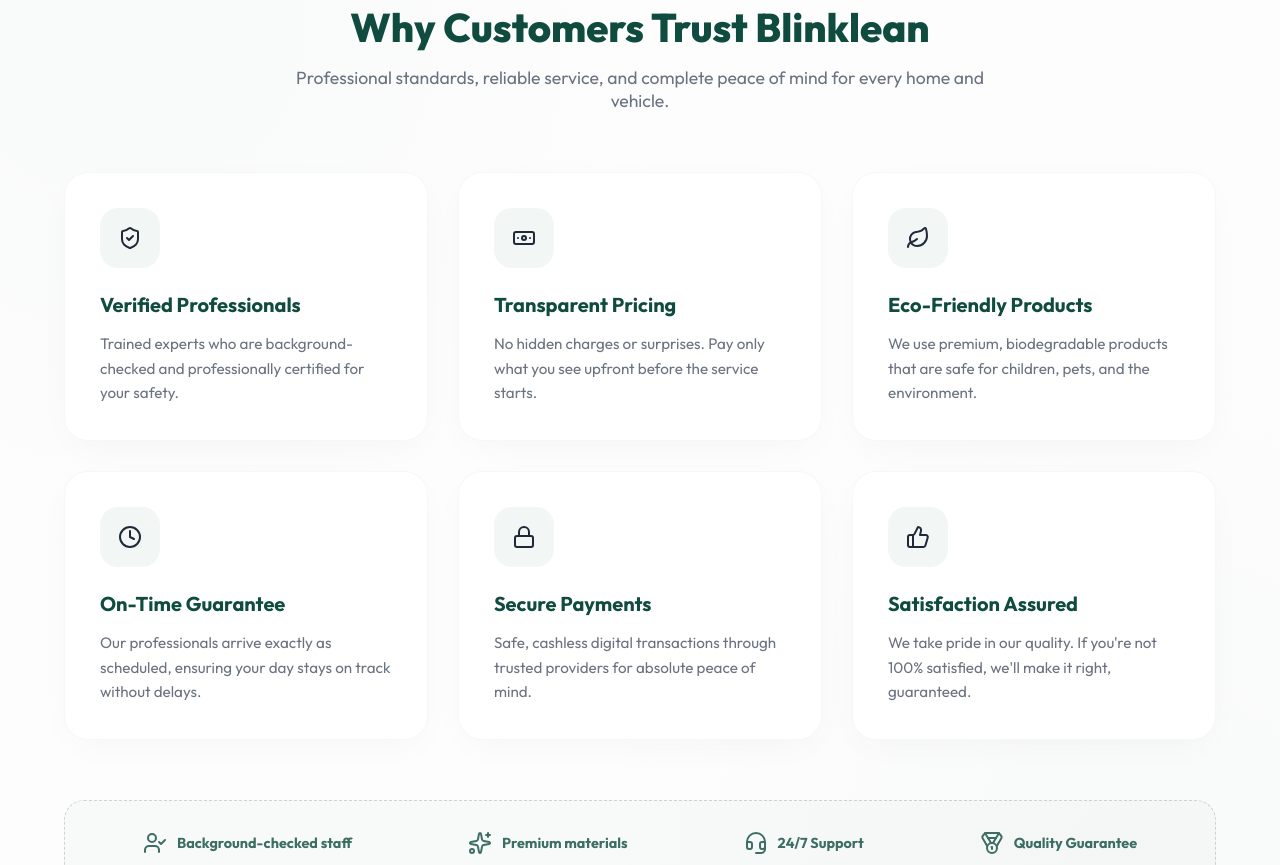
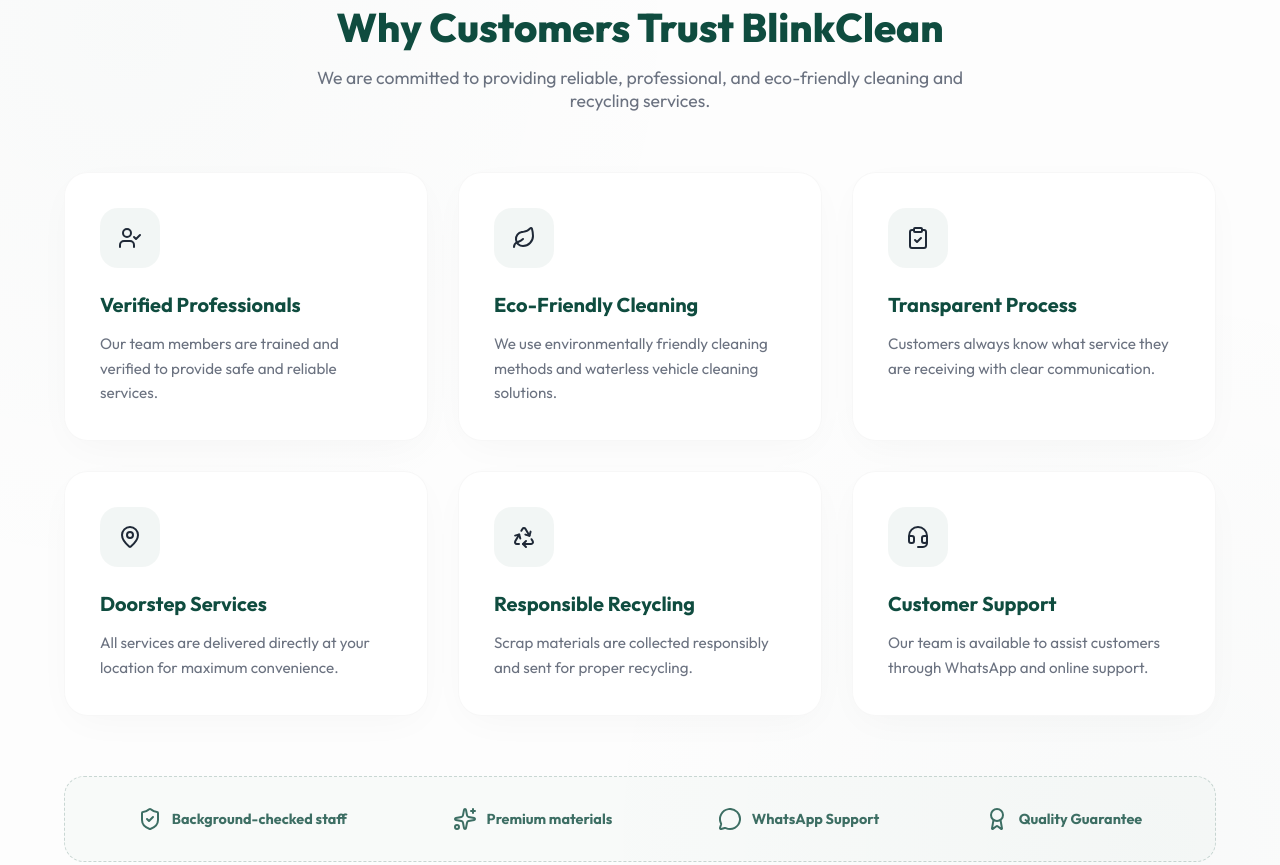
Before and after one commit to sunilmaharaj1991-max/BlinkLean, a plain HTML site: page index.html in a window 1280 px wide. Shown: the part 4473-5338 px from the top of the page. Drawn offline with nearby package versions, Linux system fonts and the light colour scheme.

Commit message:
Update 'Why Customers Trust BlinkClean' section with requested features and descriptions

```diff
--- a/index.html
+++ b/index.html
@@ -334,79 +334,74 @@
             </div>
         </div>
     </section>
+    <!-- Why Customers Trust BlinkClean Section -->
     <section id="trust" class="trust-section reveal">
         <div class="container">
             <div class="trust-header">
-                <h2>Why Customers Trust Blinklean</h2>
-                <p>Professional standards, reliable service, and complete peace of mind for every home and
-                    vehicle.</p>
+                <h2>Why Customers Trust BlinkClean</h2>
+                <p>We are committed to providing reliable, professional, and eco-friendly cleaning and recycling
+                    services.</p>
             </div>
 
             <div class="trust-grid">
-                <!-- Benefit 1 -->
-                <div class="trust-card" style="animation-delay: 0.1s;">
+                <!-- Feature 1: Verified Professionals -->
+                <div class="trust-card">
                     <div class="trust-icon-box">
-                        <i data-lucide="shield-check"></i>
+                        <i data-lucide="user-check"></i>
                     </div>
                     <h3>Verified Professionals</h3>
-                    <p>Trained experts who are background-checked and professionally certified for your safety.
-                    </p>
+                    <p>Our team members are trained and verified to provide safe and reliable services.</p>
                 </div>
 
-                <!-- Benefit 2 -->
-                <div class="trust-card" style="animation-delay: 0.2s;">
-                    <div class="trust-icon-box">
-                        <i data-lucide="banknote"></i>
-                    </div>
-                    <h3>Transparent Pricing</h3>
-                    <p>No hidden charges or surprises. Pay only what you see upfront before the service starts.
-                    </p>
-                </div>
-
-                <!-- Benefit 3 -->
-                <div class="trust-card" style="animation-delay: 0.3s;">
+                <!-- Feature 2: Eco-Friendly Cleaning -->
+                <div class="trust-card">
                     <div class="trust-icon-box">
                         <i data-lucide="leaf"></i>
                     </div>
-                    <h3>Eco-Friendly Products</h3>
-                    <p>We use premium, biodegradable products that are safe for children, pets, and the
-                        environment.</p>
+                    <h3>Eco-Friendly Cleaning</h3>
+                    <p>We use environmentally friendly cleaning methods and waterless vehicle cleaning solutions.</p>
                 </div>
 
-                <!-- Benefit 4 -->
-                <div class="trust-card" style="animation-delay: 0.4s;">
+                <!-- Feature 3: Transparent Process -->
+                <div class="trust-card">
                     <div class="trust-icon-box">
-                        <i data-lucide="clock"></i>
+                        <i data-lucide="clipboard-check"></i>
                     </div>
-                    <h3>On-Time Guarantee</h3>
-                    <p>Our professionals arrive exactly as scheduled, ensuring your day stays on track without
-                        delays.</p>
+                    <h3>Transparent Process</h3>
+                    <p>Customers always know what service they are receiving with clear communication.</p>
                 </div>
 
-                <!-- Benefit 5 -->
-                <div class="trust-card" style="animation-delay: 0.5s;">
+                <!-- Feature 4: Doorstep Services -->
+                <div class="trust-card">
                     <div class="trust-icon-box">
-                        <i data-lucide="lock"></i>
+                        <i data-lucide="map-pin"></i>
                     </div>
-                    <h3>Secure Payments</h3>
-                    <p>Safe, cashless digital transactions through trusted providers for absolute peace of mind.
-                    </p>
+                    <h3>Doorstep Services</h3>
+                    <p>All services are delivered directly at your location for maximum convenience.</p>
                 </div>
 
-                <!-- Benefit 6 -->
-                <div class="trust-card" style="animation-delay: 0.6s;">
+                <!-- Feature 5: Responsible Recycling -->
+                <div class="trust-card">
                     <div class="trust-icon-box">
-                        <i data-lucide="thumbs-up"></i>
+                        <i data-lucide="recycle"></i>
                     </div>
-                    <h3>Satisfaction Assured</h3>
-                    <p>We take pride in our quality. If you're not 100% satisfied, we'll make it right,
-                        guaranteed.</p>
+                    <h3>Responsible Recycling</h3>
+                    <p>Scrap materials are collected responsibly and sent for proper recycling.</p>
+                </div>
+
+                <!-- Feature 6: Customer Support -->
+                <div class="trust-card">
+                    <div class="trust-icon-box">
+                        <i data-lucide="headset"></i>
+                    </div>
+                    <h3>Customer Support</h3>
+                    <p>Our team is available to assist customers through WhatsApp and online support.</p>
                 </div>
             </div>
 
             <div class="trust-reassurance-strip">
                 <div class="reassurance-item">
-                    <i data-lucide="user-check"></i>
+                    <i data-lucide="shield-check"></i>
                     <span>Background-checked staff</span>
                 </div>
                 <div class="reassurance-item">
@@ -414,11 +409,11 @@
                     <span>Premium materials</span>
                 </div>
                 <div class="reassurance-item">
-                    <i data-lucide="headset"></i>
-                    <span>24/7 Support</span>
+                    <i data-lucide="message-circle"></i>
+                    <span>WhatsApp Support</span>
                 </div>
                 <div class="reassurance-item">
-                    <i data-lucide="medal"></i>
+                    <i data-lucide="award"></i>
                     <span>Quality Guarantee</span>
                 </div>
             </div>
```
